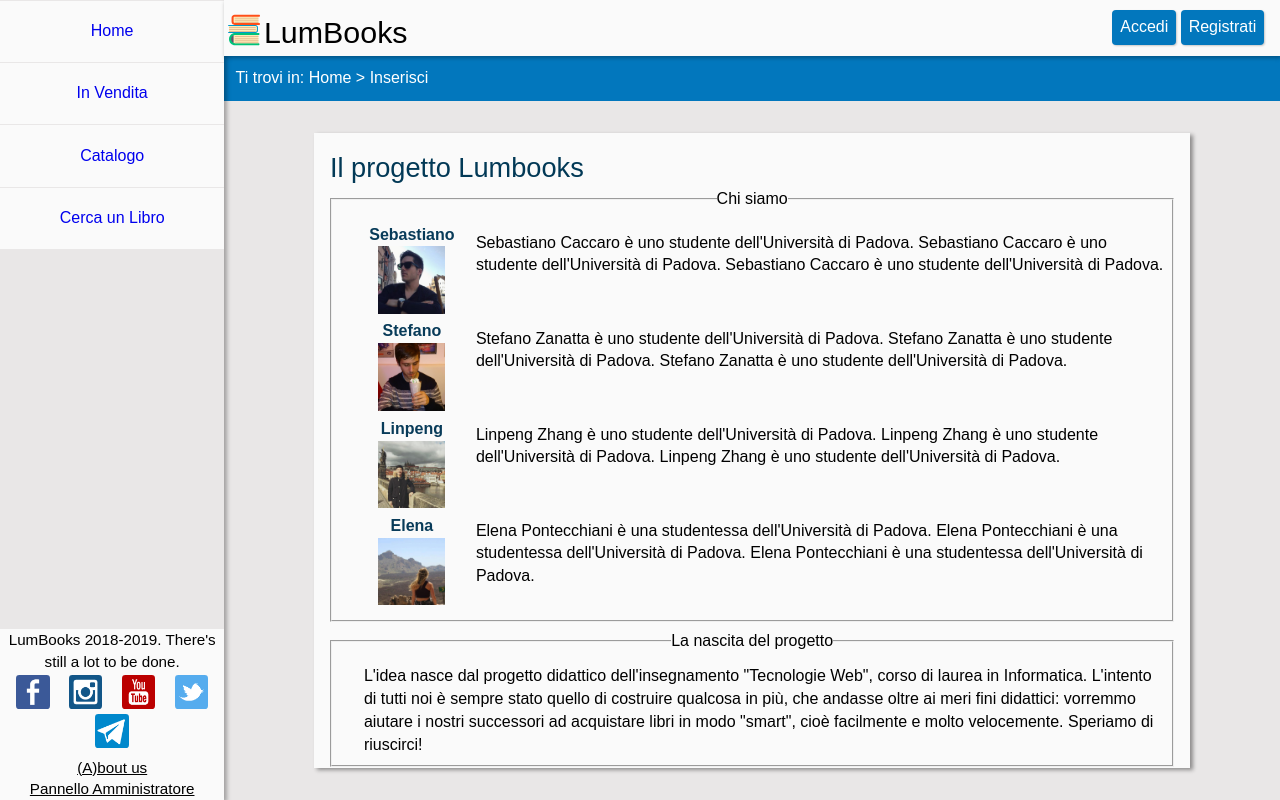
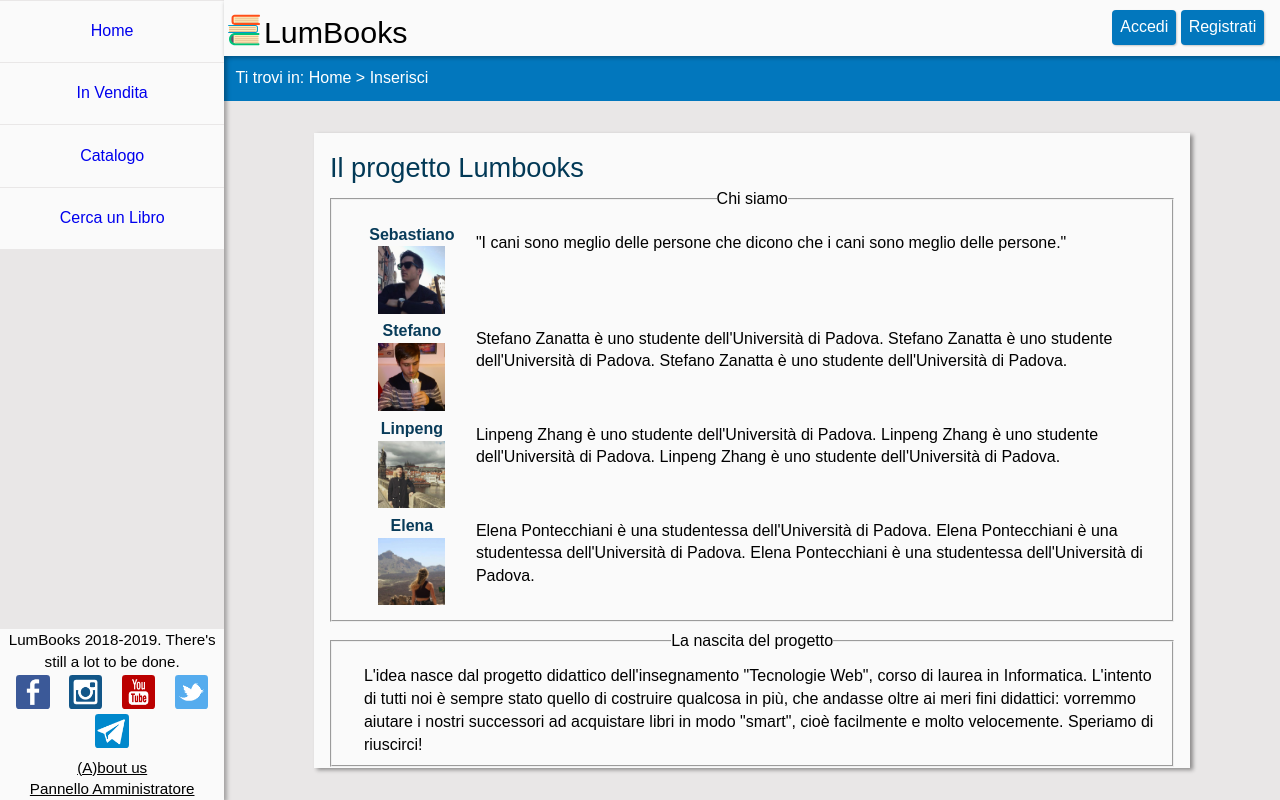
Before and after one commit to ElenaPontecchiani/LumBooks, a PHP site: page /php/about.php in a window 1280 px wide. Run offline with PHP 8.4, Linux system fonts and the light colour scheme.

Commit message:
Sistemato about seba. Sistemata ricerca vuota

```diff
--- a/HTML/about.html
+++ b/HTML/about.html
@@ -39,7 +39,7 @@
                <img src="../images/seb.jpg" alt="Foto di Sebastiano"/>
             </dt>
             <dd>
-               <p> Sebastiano Caccaro è uno studente dell'Università di Padova. Sebastiano Caccaro è uno studente dell'Università di Padova. Sebastiano Caccaro è uno studente dell'Università di Padova.</p>
+               <p>"I cani sono meglio delle persone che dicono che i cani sono meglio delle persone."</p>
             </dd>
             <dt>Stefano
                <img src="../images/ste.jpg" alt="Foto di Stefano"/>
--- a/php/risultati_ricerca.php
+++ b/php/risultati_ricerca.php
@@ -55,7 +55,7 @@ if($isbn == "error"){
 if ($libri)
     $ris = htmlMaker::generateBookCollection($libri);
 else
-    $ris = "NESSUN RISULTATO CORRISPONDENTE";
+    $ris = "<p>Ti è andata male, non ho trovato niente.</p> <a href='cercalibro.php'>Prova con una nuova ricerca!</a>";
 $output = file_get_contents("../HTML/risultati_ricerca.html");
 $output = str_replace("££RISULTATI££",$ris,$output);
 $output = str_replace("<header></header>",htmlMaker::header(),$output);
```
